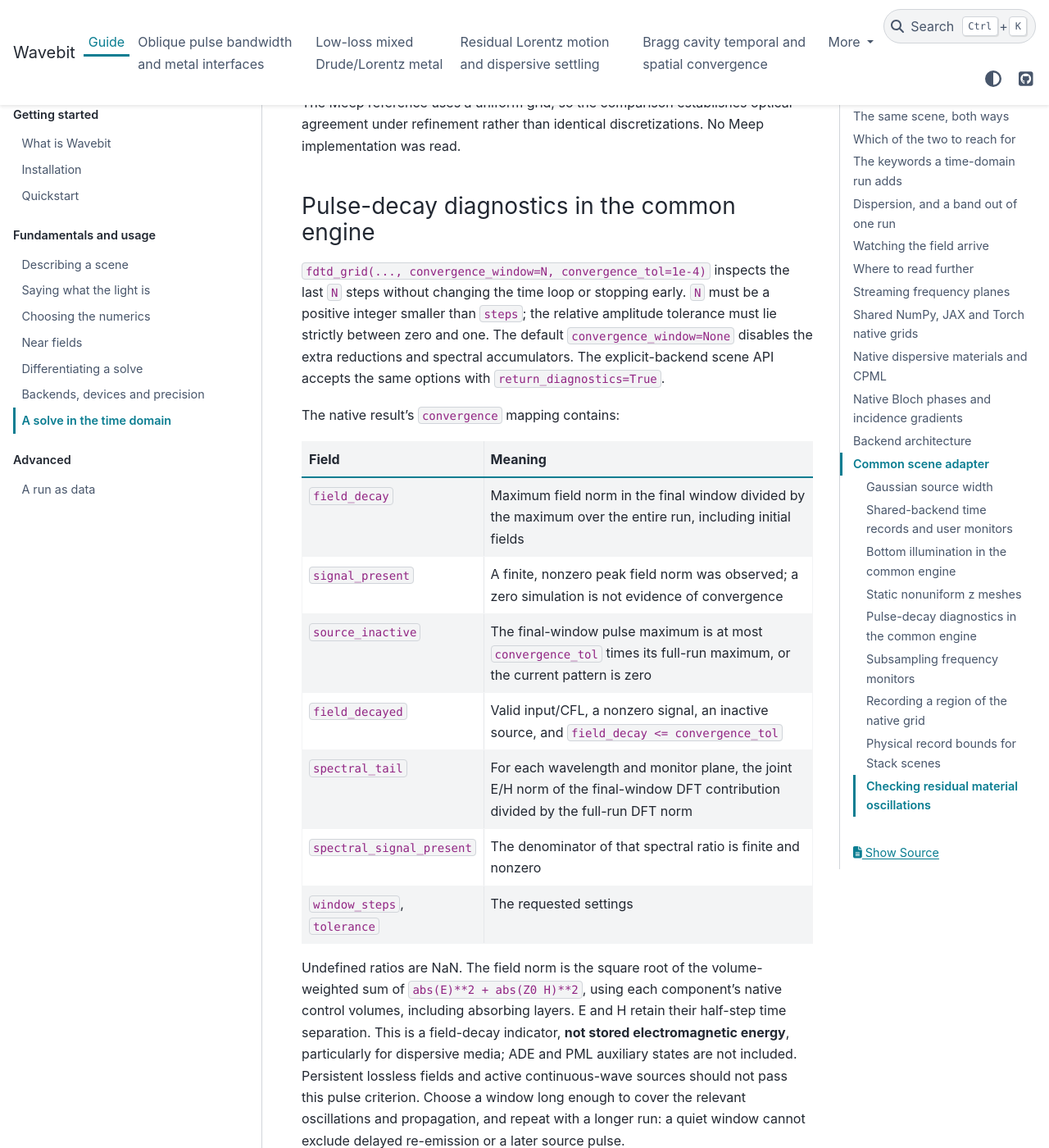
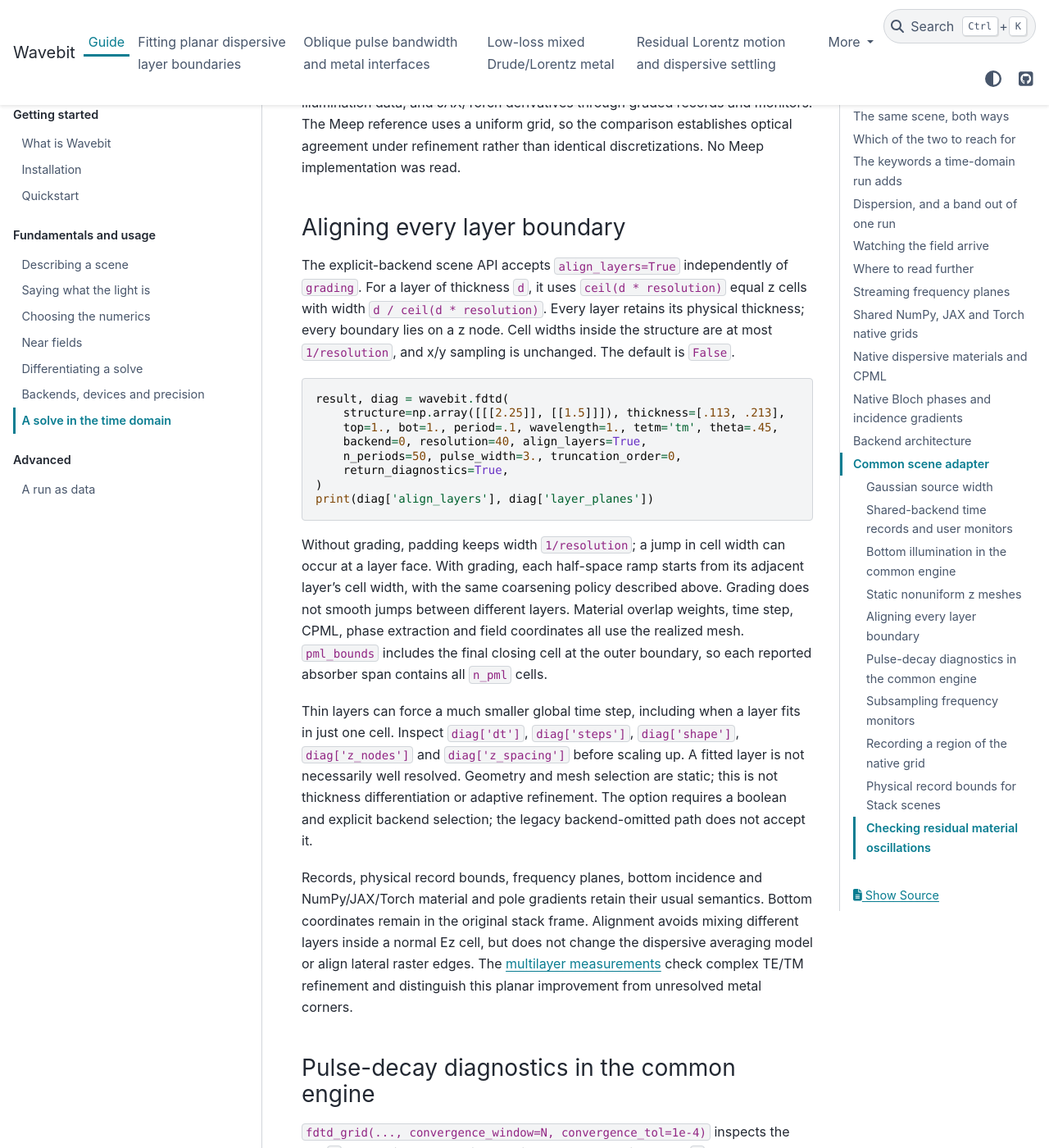
Before and after one commit to fieldalgo/wavebit, a Sphinx documentation site: the page built from docs/guide/time-domain.md, in a window 1280 px wide and 1400 px high, scrolled down 20365 px. Shown: the whole window at 82% size. Built offline with Sphinx 7.4.7 and the PyData theme 0.15.4, drawn with Linux system fonts in a browser that asks for light colours; some of the changed text lies outside the part shown.

Commit message:
feat(fdtd): fit every planar layer boundary to Yee nodes
Co-authored-by: Codex <noreply@openai.com>

````diff
--- a/docs/_toc.yml
+++ b/docs/_toc.yml
@@ -20,6 +20,7 @@ subtrees:
     - caption: Advanced
       entries:
       - file: guide/specs
+  - file: fdtd-layer-alignment
   - file: fdtd-oblique-pulse
   - file: fdtd-mixed-metal
   - file: fdtd-lorentz-decay
--- a/docs/guide/time-domain.md
+++ b/docs/guide/time-domain.md
@@ -719,7 +719,8 @@ result, diag = wavebit.fdtd(
 print(diag['shape'], diag['z_spacing'].min(), diag['z_spacing'].max())
 ```
 
-The structure remains uniform in z, with both outer interfaces exactly on nodes.
+With the default `align_layers=False`, the structure remains uniform in z, with
+both outer interfaces exactly on nodes. Internal layer interfaces may cut cells.
 Half-space padding grows gradually to at most twice the core width, capped by
 20 cells per shortest in-medium wavelength. If the requested mesh is already
 coarser than that cap, grading does not further coarsen it. This geometry policy
@@ -745,6 +746,48 @@ illumination data, and JAX/Torch derivatives through graded records and monitors
 The Meep reference uses a uniform grid, so the comparison establishes optical
 agreement under refinement rather than identical discretizations. No Meep
 implementation was read.
+
+### Aligning every layer boundary
+
+The explicit-backend scene API accepts `align_layers=True` independently of
+`grading`. For a layer of thickness `d`, it uses `ceil(d * resolution)` equal
+z cells with width `d / ceil(d * resolution)`. Every layer retains its physical
+thickness; every boundary lies on a z node. Cell widths inside the structure are
+at most `1/resolution`, and x/y sampling is unchanged. The default is `False`.
+
+```python
+result, diag = wavebit.fdtd(
+    structure=np.array([[[2.25]], [[1.5]]]), thickness=[.113, .213],
+    top=1., bot=1., period=.1, wavelength=1., tetm='tm', theta=.45,
+    backend=0, resolution=40, align_layers=True,
+    n_periods=50, pulse_width=3., truncation_order=0,
+    return_diagnostics=True,
+)
+print(diag['align_layers'], diag['layer_planes'])
+```
+
+Without grading, padding keeps width `1/resolution`; a jump in cell width can
+occur at a layer face. With grading, each half-space ramp starts from its adjacent
+layer's cell width, with the same coarsening policy described above. Grading does
+not smooth jumps between different layers. Material overlap weights, time step,
+CPML, phase extraction and field coordinates all use the realized mesh.
+`pml_bounds` includes the final closing cell at the outer boundary, so each
+reported absorber span contains all `n_pml` cells.
+
+Thin layers can force a much smaller global time step, including when a layer
+fits in just one cell. Inspect `diag['dt']`, `diag['steps']`, `diag['shape']`,
+`diag['z_nodes']` and `diag['z_spacing']` before scaling up. A fitted layer is not
+necessarily well resolved. Geometry and mesh selection are static; this is not
+thickness differentiation or adaptive refinement. The option requires a boolean
+and explicit backend selection; the legacy backend-omitted path does not accept it.
+
+Records, physical record bounds, frequency planes, bottom incidence and
+NumPy/JAX/Torch material and pole gradients retain their usual semantics.
+Bottom coordinates remain in the original stack frame. Alignment avoids mixing
+different layers inside a normal Ez cell, but does not change the dispersive
+averaging model or align lateral raster edges. The
+[multilayer measurements](../fdtd-layer-alignment.md) check complex TE/TM
+refinement and distinguish this planar improvement from unresolved metal corners.
 
 ### Pulse-decay diagnostics in the common engine
 
````
Also changed, not shown: docs/README.md (+1 -0 lines), docs/fdtd-alpha.md (+5 -0 lines), docs/fdtd-layer-alignment.md (added, +148 -0 lines), studies/README.md, 5 other files.
